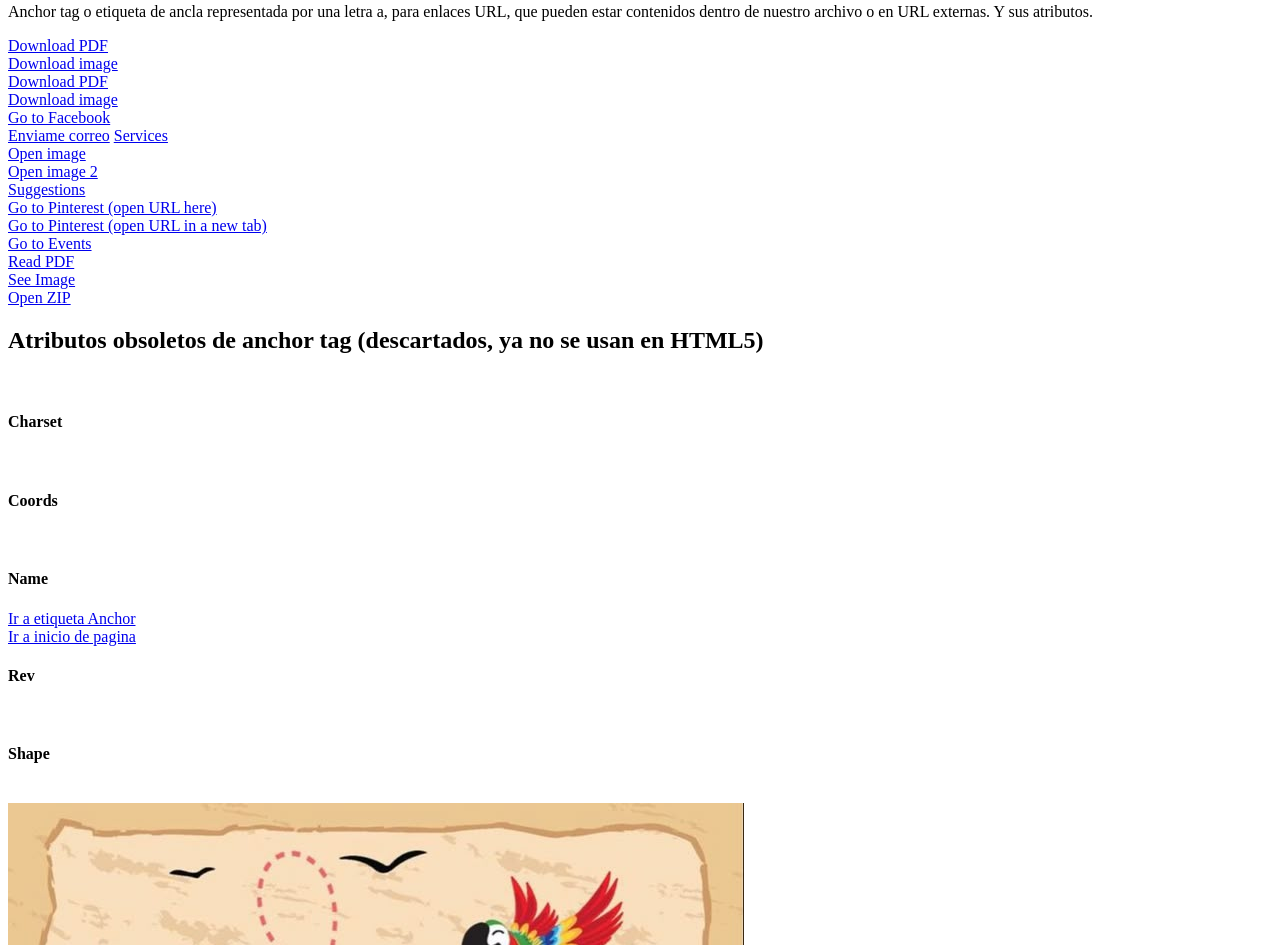
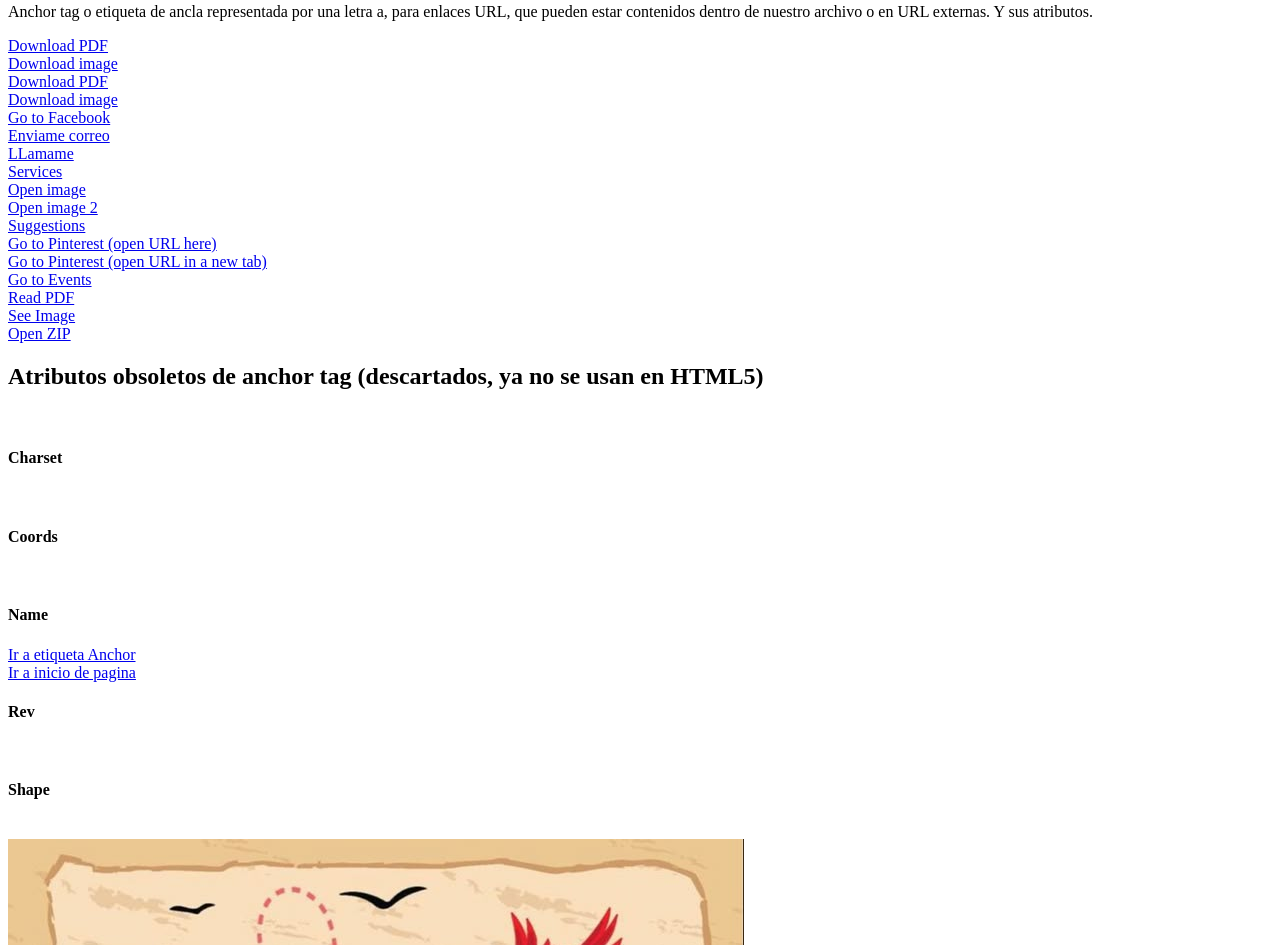
Before and after one commit to sarimartinez250-hue/HTML-course, a plain HTML site: page index.html in a window 1280 px wide. Shown: the part 791-1736 px from the top of the page. Drawn offline with Linux system fonts and the light colour scheme.

Commit message:
index.html

```diff
--- a/index.html
+++ b/index.html
@@ -31,7 +31,14 @@
   <!--HREF-->
   <a href="https://www.facebook.com/?locale=es_LA">Go to Facebook</a>
   <br>
+  <!--Para poder contactar al creador, es comun hacerlo por medio de correos, para esto usamos un enlace mailto: seguido del correo
+  al que se enviaran los mensajes-->
   <a href="mailto:sarimartinez250@gmail.com">Enviame correo</a>
+  <br>
+  <!--Tambien es comun hacerlo por medio del telefono, en el caso de que se este navegando desde el celular nos lleva directo a hacer a la app de llamadas con el numero que hemos
+  colocado en el enlace tel: el cual debe ir seguido con el codigo del pais del numero telefonico-->
+  <a href="tel:50361842579">LLamame</a>
+  <br>
   <!--Abre un archivo contenido dentro de la misma carpeta raiz(principal=PORTAFOLIOJESS)-->
   <a href="servicios.html">Services</a>
   <br>
```
